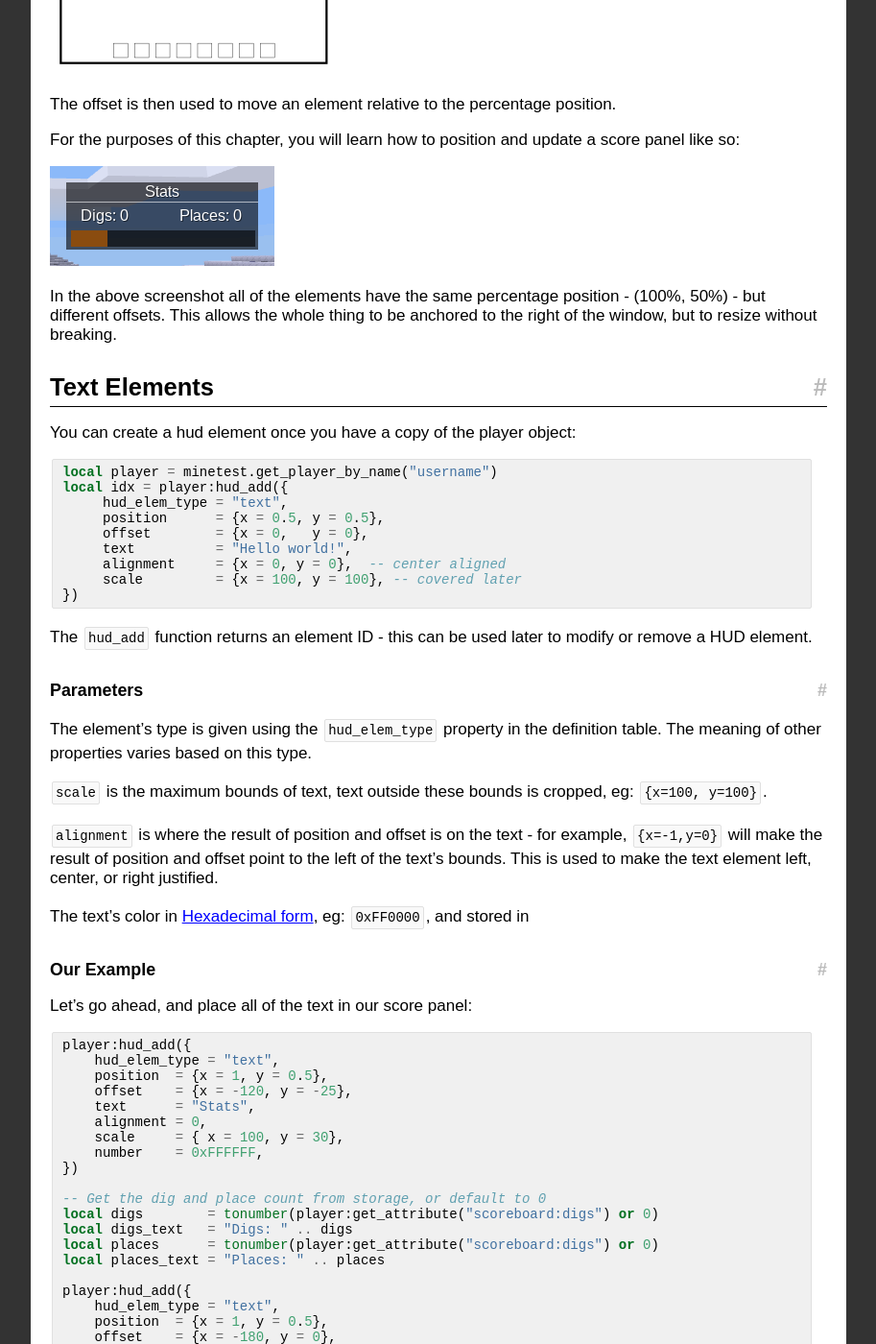
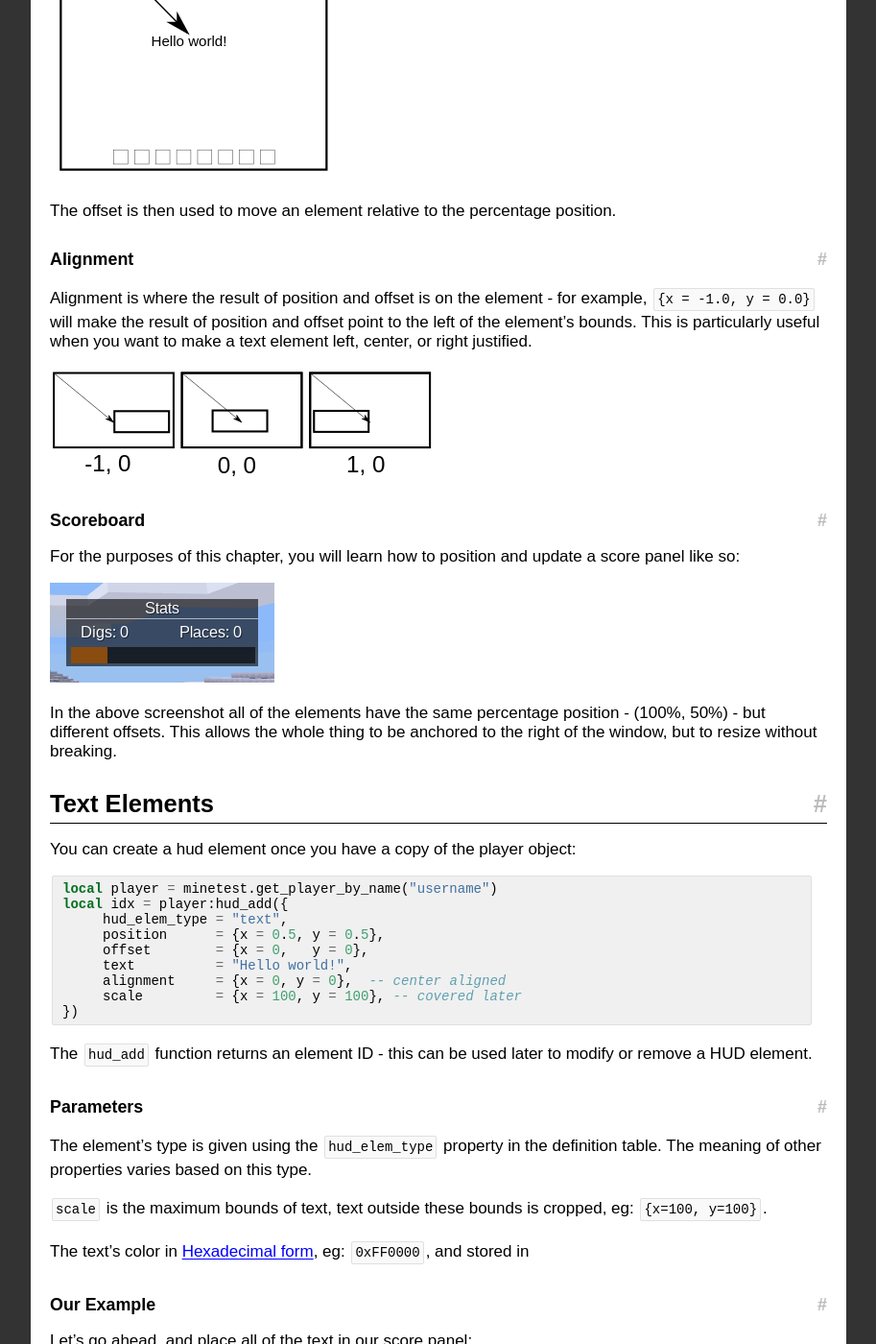
Before and after one commit to rubenwardy/minetest_modding_book, a Jekyll site: the page built from en/chapters/hud.md, in a window 1280 px wide and 1400 px high, scrolled down 864 px. Shown: the whole window at 96% size, without its empty margins (308-1221 px from the left). Built offline with Jekyll 4.4.1, drawn with Linux system fonts in a browser that asks for light colours; nearby versions of some CDN libraries; some of the changed text lies outside the part shown.

Commit message:
Alignment

```diff
--- a/en/chapters/hud.md
+++ b/en/chapters/hud.md
@@ -11,6 +11,9 @@ Heads Up Display (HUD) elements allow you to show text, images, and other graphi
 The HUD doesn't accept user input. For that, you should use a [Formspec](formspecs.html).
 
 * [Positioning](#positioning)
+    * [Position and Offset](#position-and-offset)
+    * [Alignment](#alignment)
+    * [Scoreboard](#scoreboard)
 * [Text Elements](#text-elements)
     * [Parameters](#parameters)
     * [Our Example](#our-example)
@@ -40,6 +45,22 @@ the screen, eg (50%, 50%), and an offset of (0, 0).
 </figure>
 
 The offset is then used to move an element relative to the percentage position.
+
+### Alignment
+
+Alignment is where the result of position and offset is on the element -
+for example, `{x = -1.0, y = 0.0}` will make the result of position and offset point
+to the left of the element's bounds. This is particularly useful when you want to
+make a text element left, center, or right justified.
+
+<figure>
+    <img
+        width="400"
+        src="{{ page.root }}/static/hud_diagram_alignment.svg"
+        alt="Diagram showing alightment">
+</figure>
+
+### Scoreboard
 
 For the purposes of this chapter, you will learn how to position and update a
 score panel like so:
@@ -79,10 +100,6 @@ The element's type is given using the `hud_elem_type` property in the definition
 table. The meaning of other properties varies based on this type.
 
 `scale` is the maximum bounds of text, text outside these bounds is cropped, eg: `{x=100, y=100}`.
-
-`alignment` is where the result of position and offset is on the text - for example,
-`{x=-1,y=0}` will make the result of position and offset point to the left of the
-text's bounds. This is used to make the text element left, center, or right justified.
 
 The text's color in [Hexadecimal form](http://www.colorpicker.com/), eg: `0xFF0000`,
 and stored in
```
Also changed, not shown: other parts of en/chapters/hud.md (+2 -0 lines), static/hud_diagram_alignment.svg (added), 1 other file.
